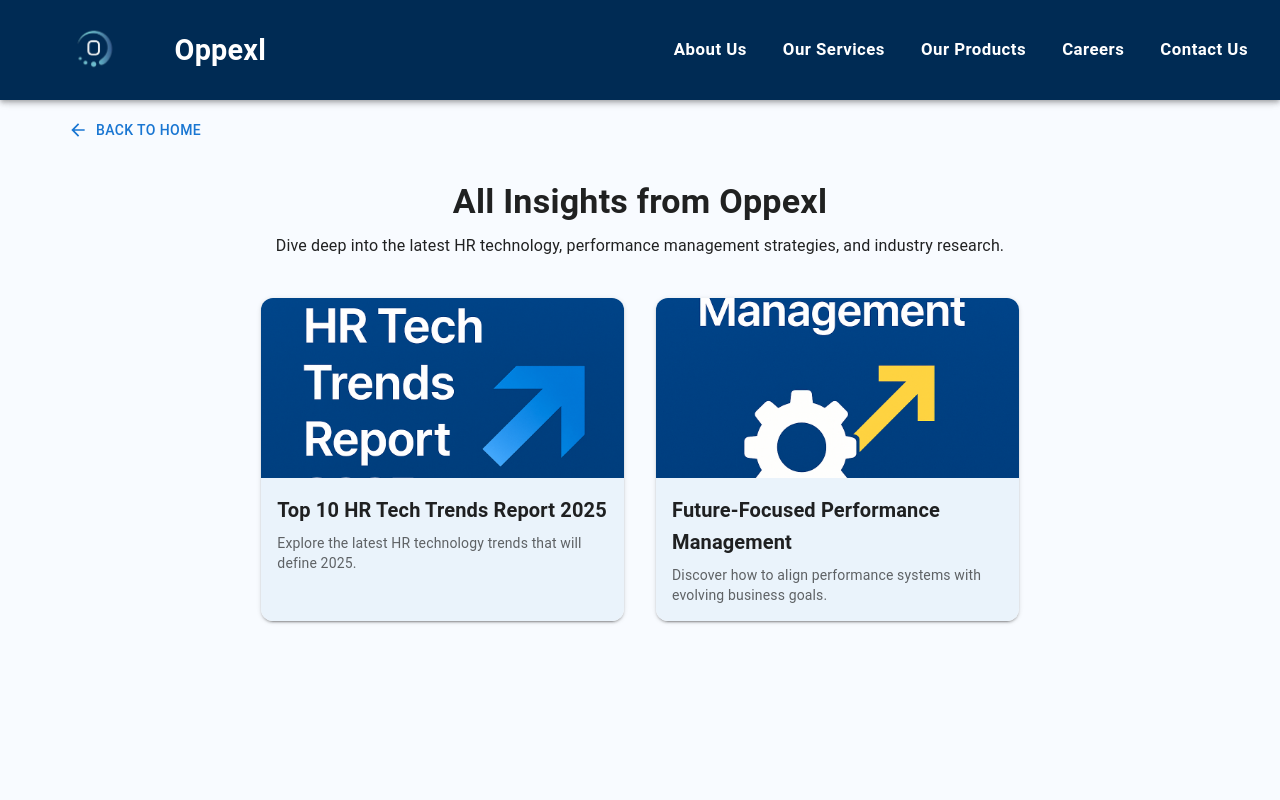
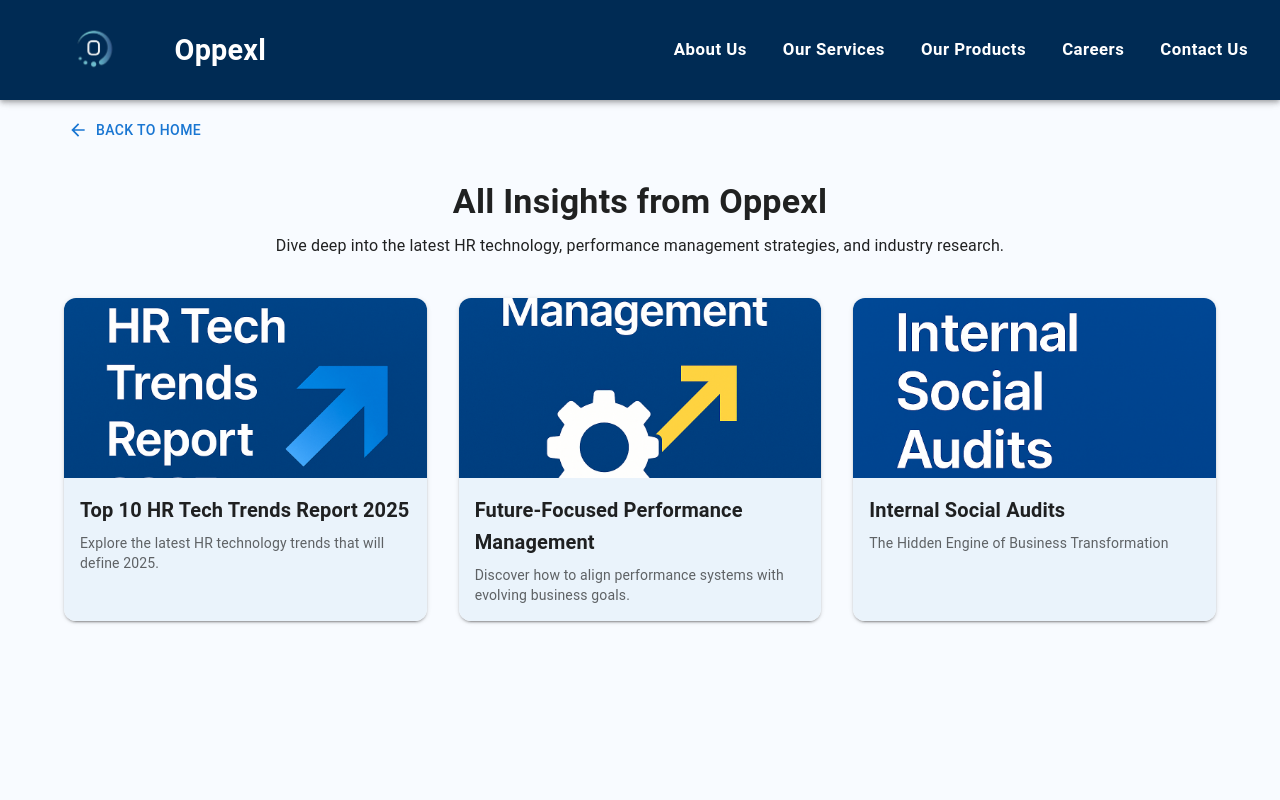
Before and after one commit to saranshtyagi/oppexl-tech, a React (Create React App) app: page /insights in a window 1280 px wide. Shown: the top 800 px of the page. Built offline with nearby package versions, Linux system fonts and the light colour scheme.

Commit message:
Add Internal Social Audits insight: Include new entry with relevant details for enhanced content in the Insights page.

```diff
--- a/src/pages/Insights.js
+++ b/src/pages/Insights.js
@@ -28,7 +28,13 @@ const insights = [
     snippet: 'Discover how to align performance systems with evolving business goals.',
     link: '/insights/performance-management',
   },
-
+  {
+    id: 'social-audits',
+    title: 'Internal Social Audits',
+    image: '/social-audits.png',
+    snippet: 'The Hidden Engine of Business Transformation',
+    link: '/insights/social-audits'
+  }
 ];
 
 const Insights = () => {
```
